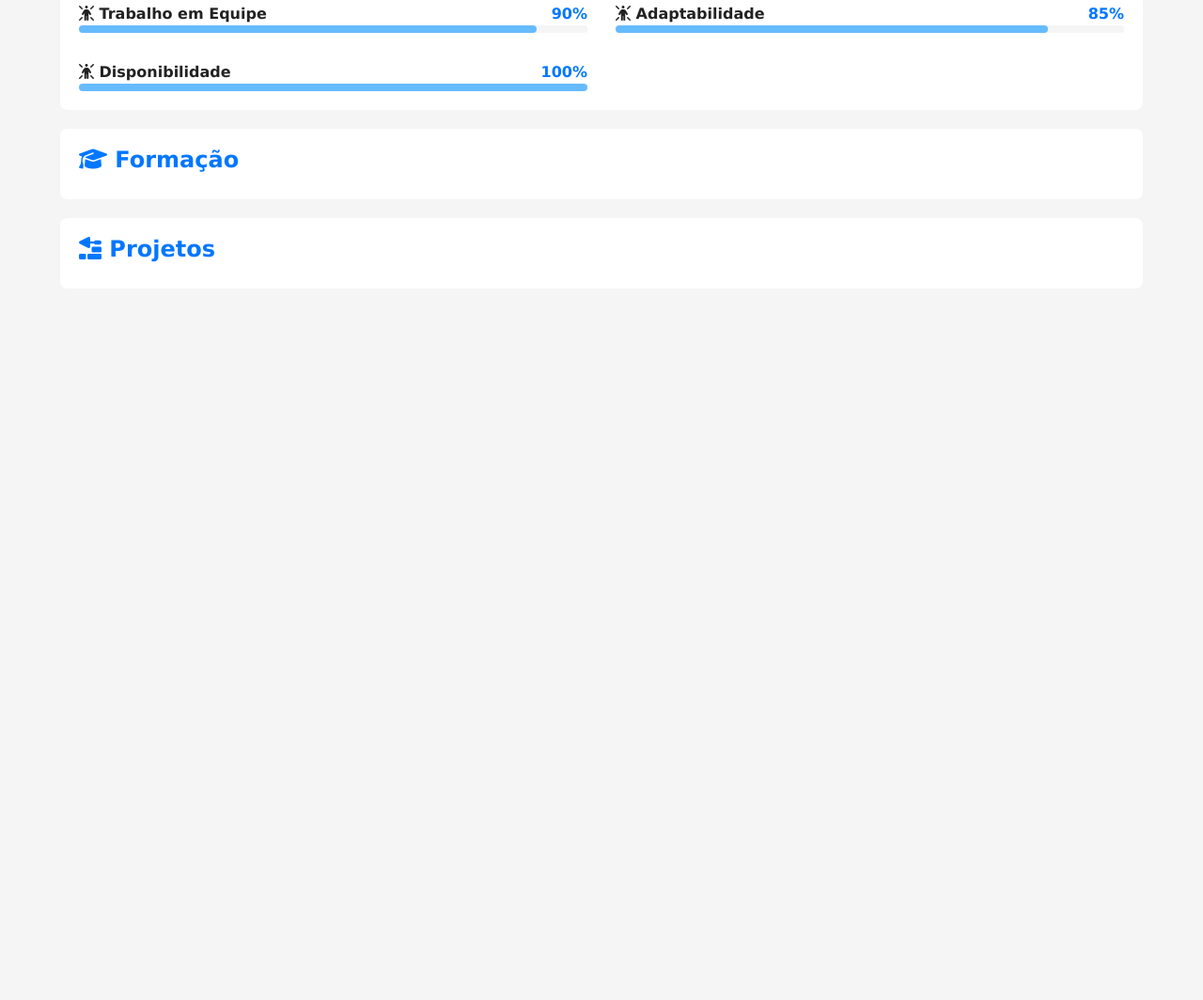
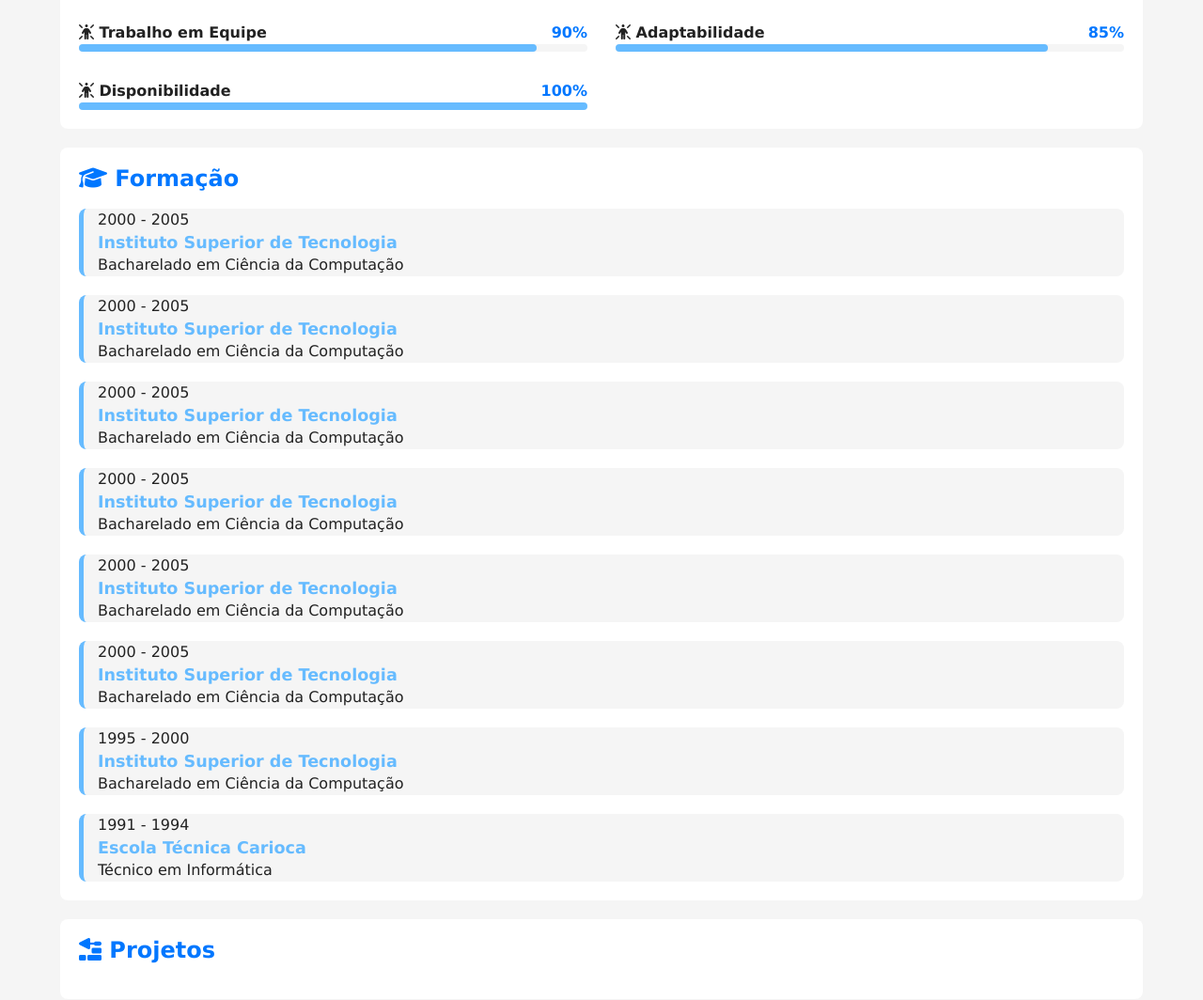
Before and after one commit to peterson2005/projeto-portifolio, a plain HTML site: page index.html in a window 1280 px wide. Shown: the part 1060-2124 px from the top of the page at 94% size. Before the commit the page ends 1387 px from the top, so only its background shows below. Drawn offline with Linux system fonts and the light colour scheme.

Commit message:
area de formações

```diff
--- a/estilos/style.css
+++ b/estilos/style.css
@@ -130,7 +130,7 @@ article {
 
 article h2 {
   color: var(--destaque);
-  margin-bottom: 10px;
+  margin-bottom: 20px;
 }
 article#video .video-container {
   position: relative;
@@ -188,6 +188,37 @@ article#video .video-container {
 }
 
 
+#formacao-container {
+  display: flex;
+  gap: 20px;
+  flex-direction: column-reverse;
+}
+
+#formacao-container .curso {
+  background-color: var(--fundo-principal);
+  border-radius: 8px;
+  border-left: 5px solid var(--destaque-inverso);
+  padding-left: 15px;
+  transition: border-width 0.5, border-color 0.5s;
+}
+
+#formacao-container .curso:hover {
+  border-left-width: 15px;
+  cursor: pointer;
+  border-color: var(--destaque);
+}
+
+#formarcao-container .perido {
+  font-size:0.8em;
+  font-weight: bold;
+  color: var(--texto);
+}
+
+#formacao-container .instituicao {
+  color: var(--destaque-inverso);
+  font-size: 1.1em;
+}
+
 @media screen and (min-width: 768px) {
   #skill-container {
     grid-template-columns: 1fr 1fr;
--- a/index.html
+++ b/index.html
@@ -171,6 +171,56 @@
             </article> <!-- Fim article#skills-->
             <article id="formacao">
                 <h2><i class="fa-solid fa-graduation-cap"></i> Formação</h2>
+                <div id="formacao-container">
+                    <div class="curso">
+                        <p class="perido">1991 - 1994</p>
+                        <h3 class="instituicao">Escola Técnica Carioca</h3>
+                        <p class="titulacao">Técnico em Informática</p>
+                    </div>
+                    <div class="curso">
+                        <p class="perido">1995 - 2000</p>
+                        <h3 class="instituicao">Instituto Superior de Tecnologia</h3>
+                        <p class="titulacao">Bacharelado em Ciência da Computação</p>
+                    </div>
+                    <div class="curso">
+                        <p class="perido">2000 - 2005</p>
+                        <h3 class="instituicao">Instituto Superior de Tecnologia</h3>
+                        <p class="titulacao">Bacharelado em Ciência da Computação</p>
+                    </div>
+                    <div class="curso">
+                        <p class="perido">2000 - 2005</p>
+                        <h3 class="instituicao">Instituto Superior de Tecnologia</h3>
+                        <p class="titulacao">Bacharelado em Ciência da Computação</p>
+                    </div>
+                    <div class="curso">
+                        <p class="perido">2000 - 2005</p>
+                        <h3 class="instituicao">Instituto Superior de Tecnologia</h3>
+                        <p class="titulacao">Bacharelado em Ciência da Computação</p>
+                    </div>
+                    <div class="curso">
+                        <p class="perido">2000 - 2005</p>
+                        <h3 class="instituicao">Instituto Superior de Tecnologia</h3>
+                        <p class="titulacao">Bacharelado em Ciência da Computação</p>
+                    </div>
+                    <div class="curso">
+                        <p class="perido">2000 - 2005</p>
+                        <h3 class="instituicao">Instituto Superior de Tecnologia</h3>
+                        <p class="titulacao">Bacharelado em Ciência da Computação</p>
+                    </div>
+                    <div class="curso">
+                        <p class="perido">2000 - 2005</p>
+                        <h3 class="instituicao">Instituto Superior de Tecnologia</h3>
+                        <p class="titulacao">Bacharelado em Ciência da Computação</p>
+                    </div>
+                </div>
+
+
+
+
+
+
+
+
             </article><!-- Fim article#formacao-->
             <article id="projetos">
                 <h2><i class="fa-solid fa-trowel-bricks"></i> Projetos</h2>
```
